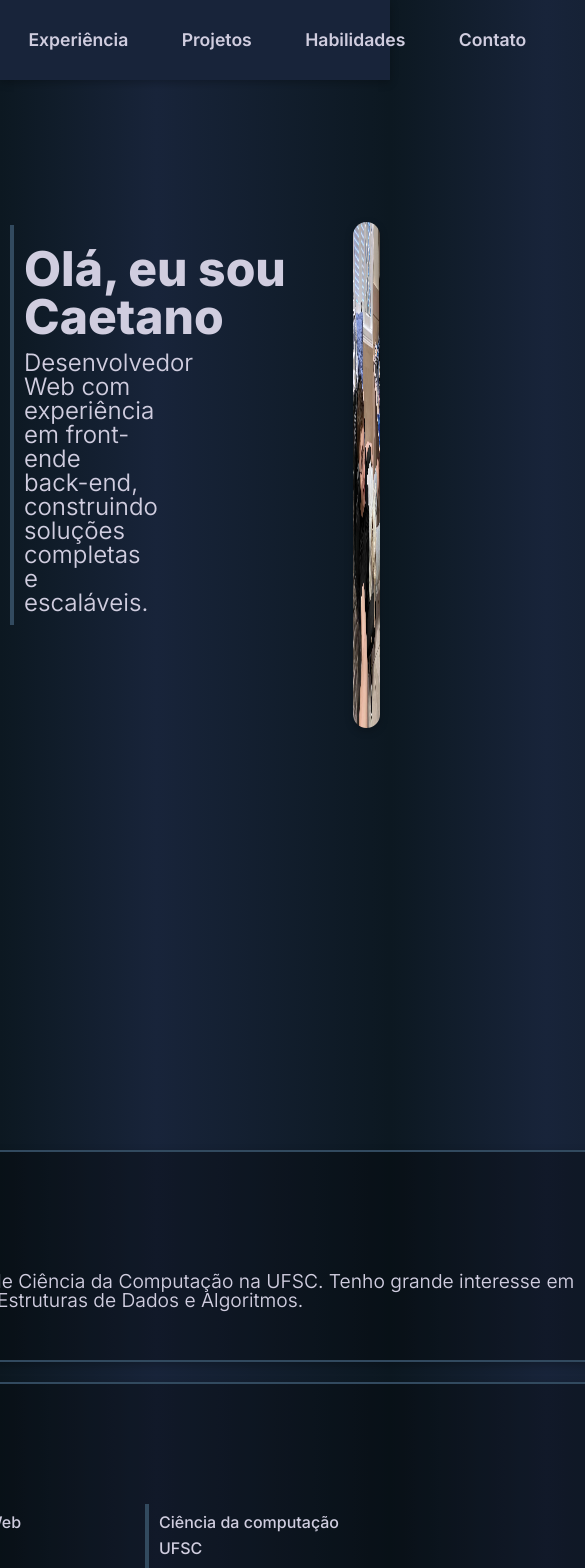
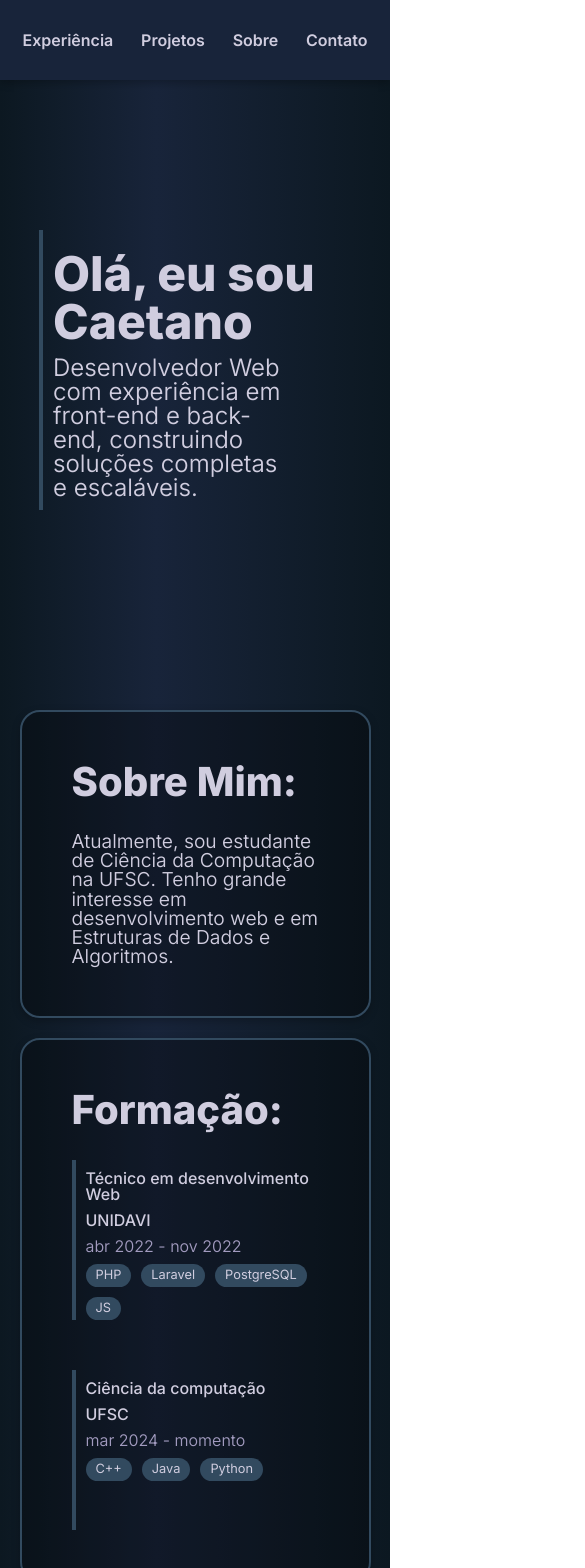
Before and after one commit to cbperuzzo/portfolio, a React (Vite) app: page / in a window 390 px wide. Shown: the top 1568 px of the page, 585 px wide, since content can reach past the window. Built offline with nearby package versions, Linux system fonts and the light colour scheme.

Commit message:
Media Queries

```diff
--- a/src/components/Header.jsx
+++ b/src/components/Header.jsx
@@ -15,7 +15,7 @@ export function Header(props){
                 <ul className='sub-nav-items fat-medium-text-font'>
                     <li>{props.experience}</li>
                     <li>{props.projects}</li>
-                    <li>{props.skills}</li>
+                    <li>{props.about}</li>
                     <li>{props.contact}</li>
                 </ul>
             </ul>
--- a/src/css/big-cards.css
+++ b/src/css/big-cards.css
@@ -6,10 +6,11 @@
     gap: 20px;
 }
 .big-card{
-    width: 900px;
+    width: 1050px;
     border: 2px solid #324a5f;
     border-radius: 20px;
     padding: 50px;
+    box-sizing:border-box;
     background-color: rgb(0, 0, 0,0.3);
     box-shadow: rgba(0, 0, 0, 0.24) 0px 3px 8px;
 }
@@ -22,3 +23,17 @@
     flex-direction: row;
     gap: 50px;
 }
+
+@media (max-width:1100px){
+    .big-card{
+        width:  90%;
+    }
+    .big-cards-section{
+        margin-top: 150px;;
+    }
+    .cards-box{
+        display: flex;
+        flex-direction: column;
+        gap: 50px;
+    }
+}
--- a/src/css/contact-form.css
+++ b/src/css/contact-form.css
@@ -6,10 +6,11 @@
 }
 
 form.contact-form{
-    width: 500px;
+    max-width: 600px;
     display: flex;
     flex-direction: column;
     padding-bottom: 0px;
+    box-sizing: border-box;
 
 }
 
@@ -70,3 +71,9 @@ form.contact-form{
 .submit-contact-button:hover{
     transform: translateY(-2px);
 }
+
+@media (max-width:1100px) {
+    form.contact-form{
+        width: 90%;
+    }
+}
--- a/src/css/font-styles.css
+++ b/src/css/font-styles.css
@@ -36,5 +36,5 @@
 
 .fat-medium-text-font{
     font-weight: 600;
-    font-size: 1.1rem;
+    font-size: 1rem;
 }
--- a/src/css/footer.css
+++ b/src/css/footer.css
@@ -1,6 +1,6 @@
 .main-footer{
     margin-top: 400px;
-    height: 200px;
+    height: 150px;
     background-color: #0C1821;
     box-shadow: rgba(0, 0, 0, 0.24) 0px 3px 8px;
     display: flex;
@@ -8,14 +8,14 @@
 }
 
 .contact-div{
-    width: 60%;
-    margin-top: 50px;
+    width: 75%;
+    margin-top: 30px;
 }
 
 .contact-items{
     display: flex;
     flex-direction: column;
-    gap: 40px;
+    gap: 20px;
     cursor: pointer;
     list-style-type:disc;
 }
--- a/src/css/header.css
+++ b/src/css/header.css
@@ -38,6 +38,7 @@
     border-radius: 20px;
     cursor: pointer;
     transition: transform 0.2s;
+    box-sizing:border-box;
 }
 
 .sub-nav-items li:hover{
@@ -49,3 +50,15 @@
 .logo-name{
     padding-left: 10px;
 }
+
+@media (max-width: 1100px){
+    .logo-item{
+        display: none;
+    }
+    .sub-nav-items{
+        gap: 2vw;
+    }
+    .sub-nav-items li{
+        padding:5px 10px;
+    }
+}
--- a/src/css/hero.css
+++ b/src/css/hero.css
@@ -31,8 +31,8 @@
 }
 
 .hero-image-frame{
-    height: 60vh;
-    width: 48vh;
+    height: 550px;
+    width: 440px;
     box-sizing: border-box;
     margin-left: 15vw;
     margin-right: 10px;
@@ -44,3 +44,22 @@
     border-radius: 20px;
     box-shadow: rgba(0, 0, 0, 0.24) 0px 3px 8px;
 }
+
+@media (max-width: 1100px){
+    .hero-section{
+        height: fit-content;
+        margin-top: 150px;
+        display: block;
+    }
+    .hero-image-frame{
+        display: none;
+    }
+    .hero-text{
+        margin: 0px;
+        margin-bottom: 200px;
+        margin-left: 10vw;
+    }
+    .hero-text-body{
+        width: 60vw;
+    }
+}
--- a/src/css/info-cards.css
+++ b/src/css/info-cards.css
@@ -1,5 +1,5 @@
 .info-card{
-    width: 350px;
+    max-width: 350px;
     min-height: 160px;
     padding-left: 10px;
     padding-top: 10px;
--- a/src/css/skills.css
+++ b/src/css/skills.css
@@ -7,6 +7,7 @@
 
 .skills-title{
     margin-bottom: 20px;
+    text-align: center;
 }
 .skills-box{
     width: 45vw;
@@ -16,3 +17,8 @@
     justify-content: center;
     gap: 10px;
 }
+@media (max-width:1100px) {
+    .skills-box{
+        width: 80%;
+    }
+}
--- a/src/data/content.json
+++ b/src/data/content.json
@@ -1,13 +1,13 @@
 {
     "header":{
+        "about":"Sobre",
         "experience":"Experiência",
         "projects":"Projetos",
-        "skills":"Habilidades",
         "contact":"Contato"
     },
     "hero":{
         "title":"Olá, eu sou Caetano",
-        "text":"Desenvolvedor Web com experiência em front-ende back-end, construindo soluções completas e escaláveis."
+        "text":"Desenvolvedor Web com experiência em front-end e back-end, construindo soluções completas e escaláveis."
     },
     "aboutMe":{
         "title":"Sobre Mim:",
--- a/src/main.jsx
+++ b/src/main.jsx
@@ -20,12 +20,11 @@ import { ContactForm } from './components/ContactForm'
 import content from './data/content.json'
 
 createRoot(document.getElementById('root')).render(
-
   <>
     <Header
       experience = {content.header.experience}
       projects = {content.header.projects}
-      skills = {content.header.skills}
+      about = {content.header.about}
       contact = {content.header.contact}
     />
     <Hero
```
